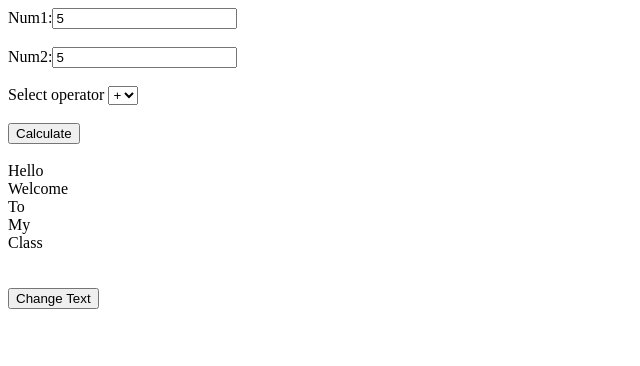
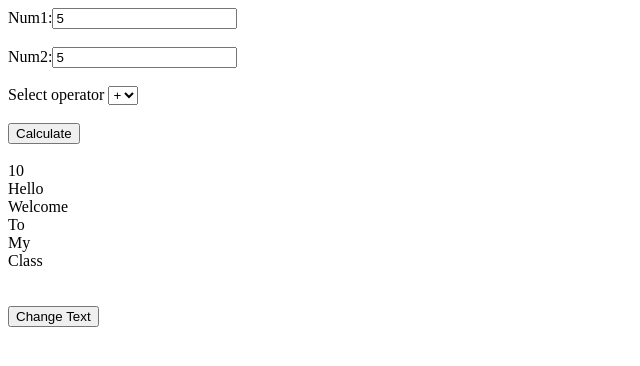
Before and after one commit to acciojob/Operators-M74-dot, a website: page main.html in a window 1280 px wide. Both pictures are taken after typing "5", "5" into the empty fields and a click on the button "Calculate". Shown: the whole page, without its empty margins (0-640 px from the left). Drawn offline with Linux system fonts and the light colour scheme.

Commit message:
created a submission

```diff
--- a/main.html
+++ b/main.html
@@ -10,7 +10,7 @@
 	<!-- the entire body must be written by student -->
 	Num1:<input type="number" id="num1"/><br><br>
 	Num2:<input type="number" id="num2"/><br><br>
-	<label for="ops">Select operator</label>
+	<label for="operator">Select operator</label>
 	<select id="operator" name="operator">
 		<option value="plus">+</option>
 		<option value="minus">-</option>
--- a/script.js
+++ b/script.js
@@ -1,12 +1,10 @@
 //your JS code here. If required.
 document.addEventListener('DOMContentLoaded',function(){
 	document.getElementById('calculate').addEventListener('click',function(){
-		const n1 = document.getElementById('num1').value;
-        const n2 = document.getElementById('num2').value;
-		const num1 = Number(n1);
-		const num2 = Number(n2);
+		const num1 = parseFloat(document.getElementById('num1').value);
+        const num2 = parseFloat(document.getElementById('num2').value);
 
-		const operator = document.getElementById('ops').value;
+		const operator = document.getElementById('operator').value;
 		let result;
 
 		if(!isNaN(num1) && !isNaN(num2)){
```
